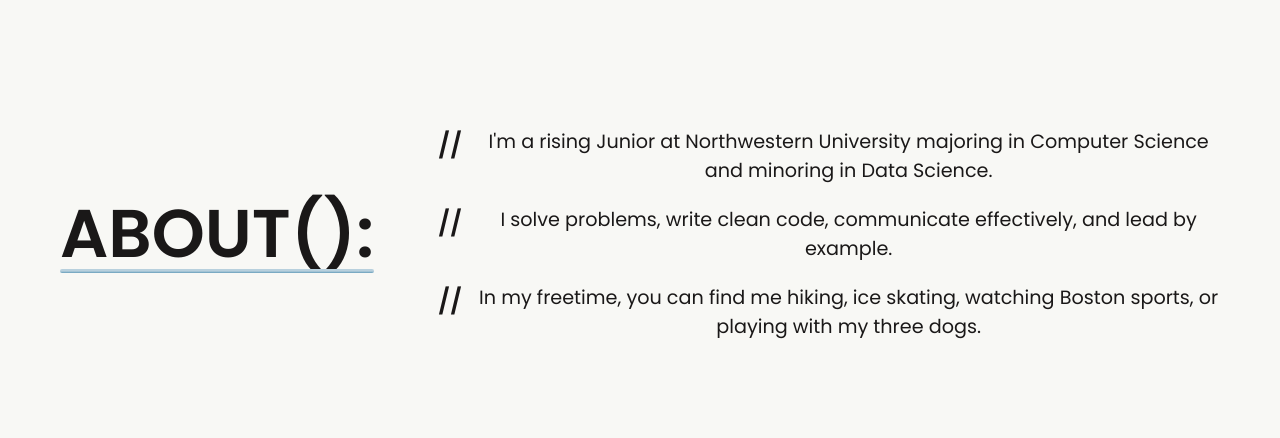
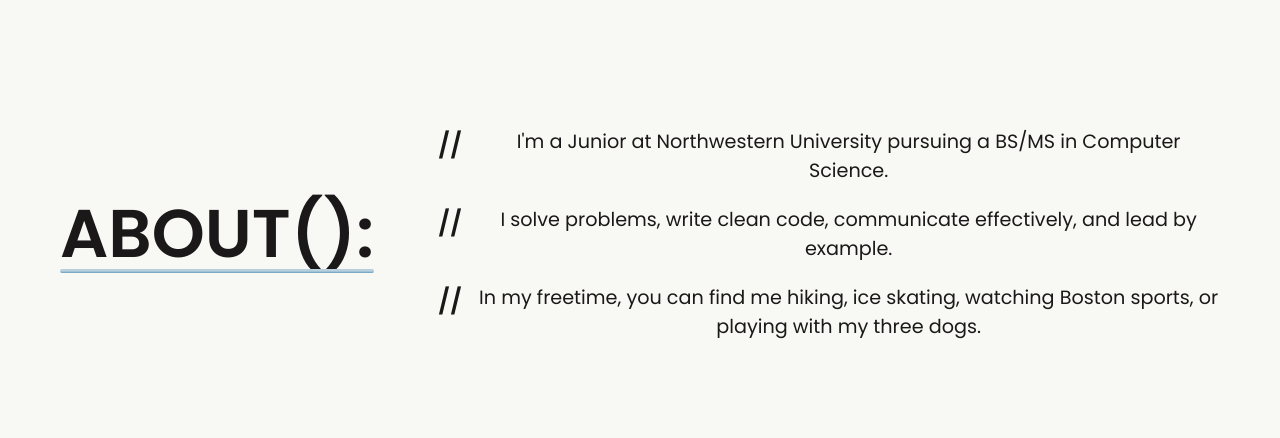
Before and after one commit to calebweldon/Portfolio, a plain HTML site: page public/index.html in a window 1280 px wide. Shown: the part 840-1278 px from the top of the page. Drawn offline with nearby package versions, Linux system fonts and the light colour scheme.

Commit message:
about section update

```diff
--- a/public/index.html
+++ b/public/index.html
@@ -117,7 +117,7 @@
                     <h1>ABOUT():</h1>
                 </div>
                 <div class="about-text">
-                    <p><span>//</span> I'm a rising Junior at Northwestern University majoring in Computer Science and minoring in Data Science.</p>
+                    <p><span>//</span> I'm a Junior at Northwestern University pursuing a BS/MS in Computer Science.</p>
                     <p><span>//</span> I solve problems, write clean code, communicate effectively, and lead by example.</p>
                     <p><span>//</span> In my freetime, you can find me hiking, ice skating, watching Boston sports, or playing with my three dogs.</p>
                 </div>
```
